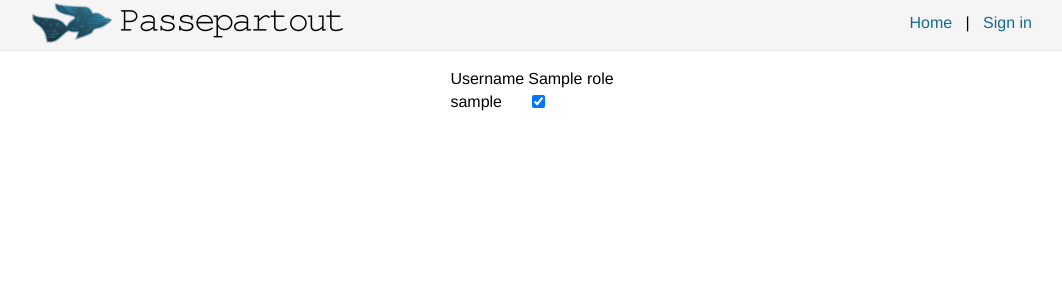
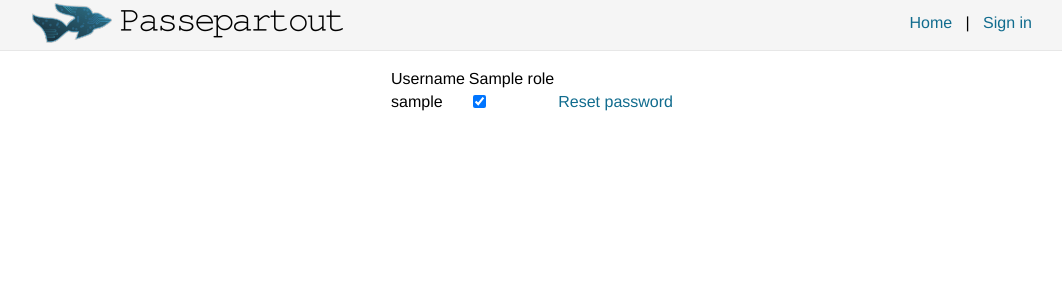
Before and after one commit to hackEns/PassPartout, a Flask app: template passmanager/templates/grid.html in a window 1280 px wide. Shown: the top 300 px of the page, without its empty margins (108-1170 px from the left). Run offline with Flask 2, Linux system fonts and the light colour scheme; the template is opened without the code that fills it: values that come from a table or form of the project are taken from there, others are empty; tables that the repository leaves empty hold one stand-in row (values such as "Sample post").

Commit message:
Allow password reset for admins

```diff
--- a/passmanager/templates/grid.html
+++ b/passmanager/templates/grid.html
@@ -26,6 +26,16 @@
 				</form>
 				</td>
 			{% endfor %}
+			<td>
+				<a href="{{ url_for("grid")}}/reset/{{ i.id }}">
+				Reset password
+				</a>
+			</td>
+			{% if i.id == user_reset_id | int %}
+			<td>
+					Password reset to {{ newpass }}
+			</td>
+			{% endif %}
 		</tr>
 		{% endfor %}
 	</table>
```
Also changed, not shown: passmanager/main.py (+14 -1 lines).
